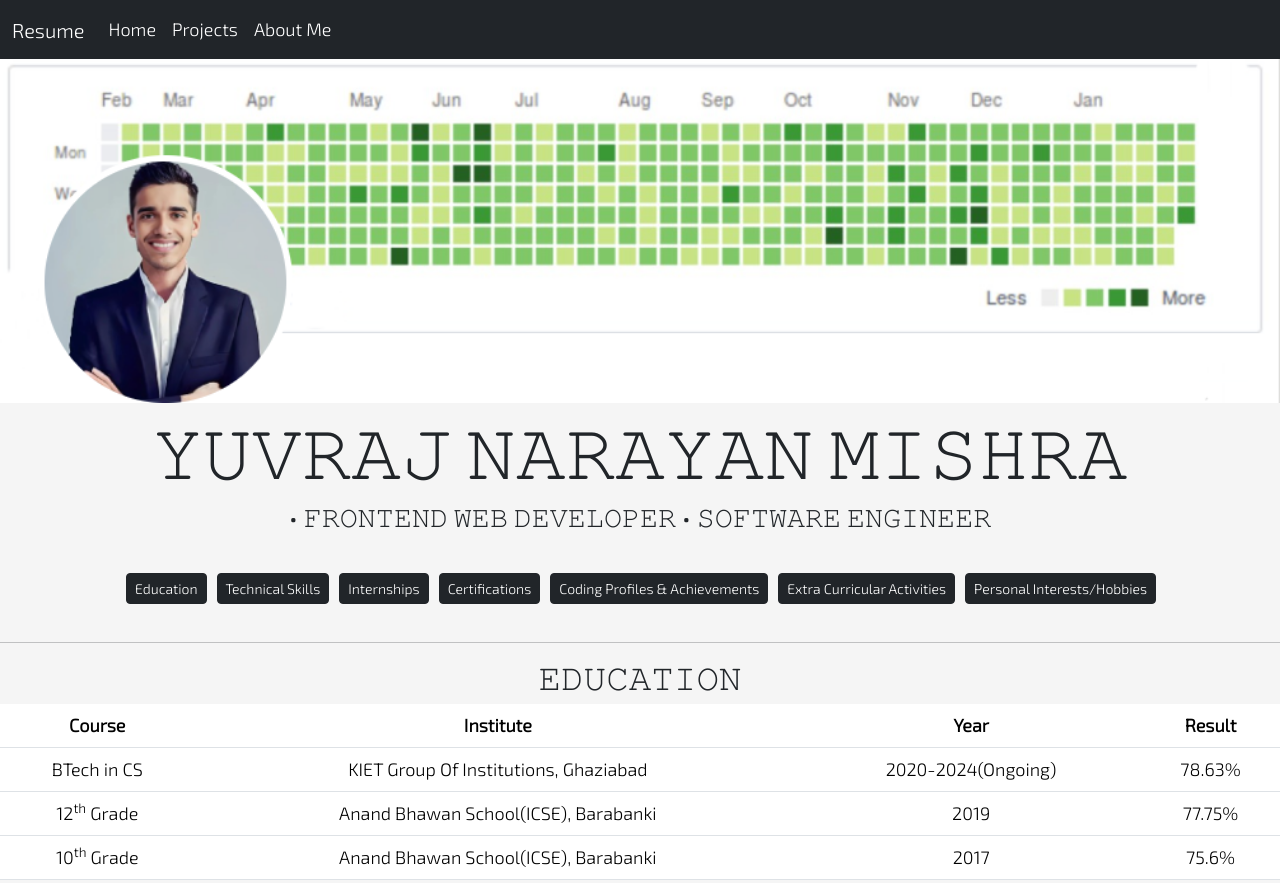
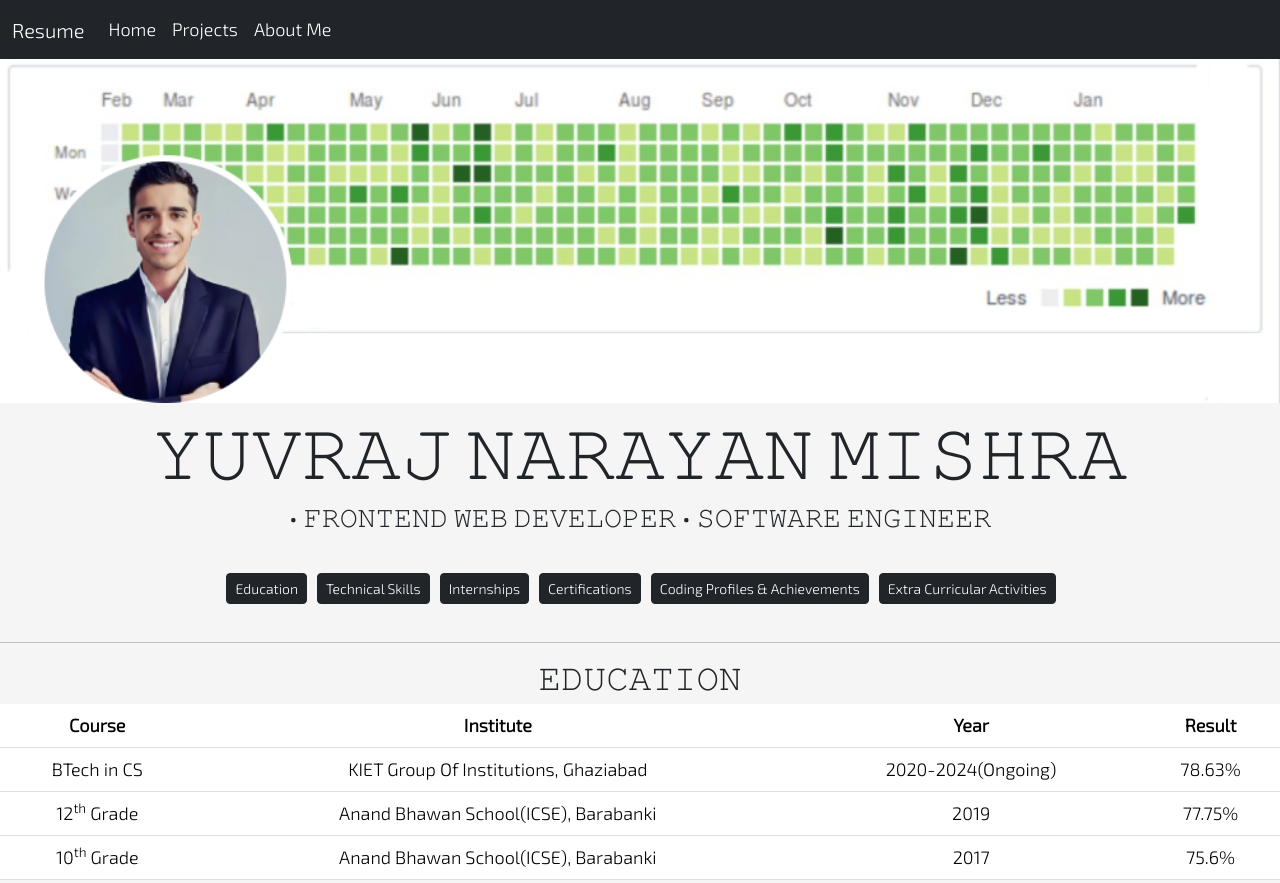
Before and after one commit to YuvrajNarayanMishra/BTechResumeYuvrajNarayanMishra, a plain HTML site: page index.html in a window 1280 px wide. Shown: the top 883 px of the page. Drawn offline with nearby package versions, Linux system fonts and the light colour scheme.

Commit message:
Updated index.html

```diff
--- a/index.html
+++ b/index.html
@@ -64,8 +64,6 @@
                                 href="#CodingProfiles&Achievements">Coding Profiles & Achievements</a></li>
                         <li style="margin: 5px 5px;"><a class="btn btn-dark btn-sm" style="text-decoration: none;"
                                 href="#ExtraCurricularActivities">Extra Curricular Activities</a></li>
-                        <li style="margin: 5px 5px;"><a class="btn btn-dark btn-sm" style="text-decoration: none;"
-                                href="#PersonalInterests/Hobbies">Personal Interests/Hobbies</a></li>
                     </ul>
                 </nav>
             </tr>
```
